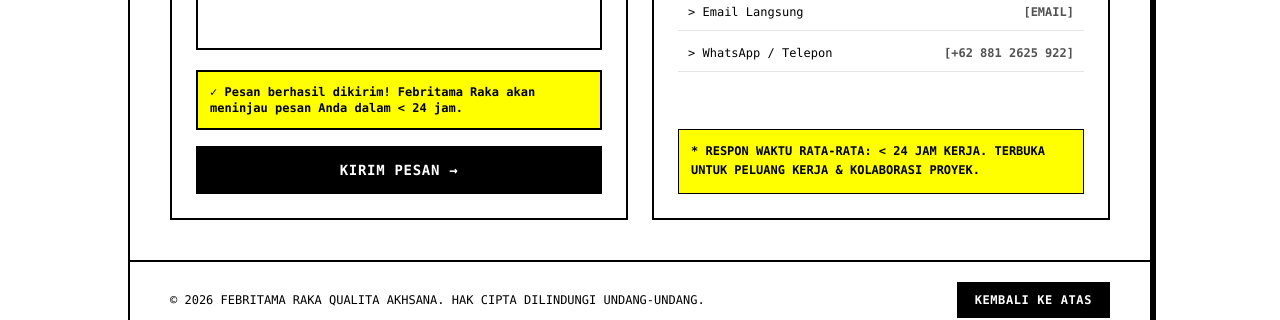
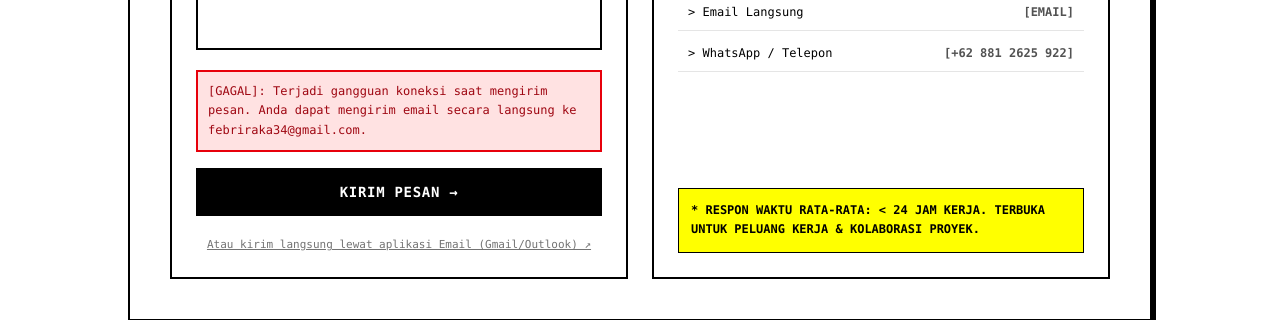
Before and after one commit to FbritamaRK/Portfolio-Website, a React (Vite) app: page / in a window 1280 px wide. Both pictures are taken after typing "Sample", "name@example.com", "Sample" into the empty fields and a click on the button "KIRIM PESAN →". Shown: the part 5751-6071 px from the top of the page. Built offline with nearby package versions, Linux system fonts and the light colour scheme; no server answers.

Commit message:
edit: edit email messages

```diff
--- a/src/components/ContactSection.tsx
+++ b/src/components/ContactSection.tsx
@@ -10,6 +10,7 @@ export const ContactSection: React.FC = () => {
     message: '',
   });
   const [status, setStatus] = useState<'idle' | 'submitting' | 'success' | 'error'>('idle');
+  const [statusMessage, setStatusMessage] = useState('');
   const [copiedEmail, setCopiedEmail] = useState(false);
 
   const headerRef = useScrollAnimation<HTMLDivElement>({ threshold: 0.2 });
@@ -17,19 +18,50 @@ export const ContactSection: React.FC = () => {
   const formColRef = useScrollAnimation<HTMLDivElement>({ threshold: 0.1 });
   const linksColRef = useScrollAnimation<HTMLDivElement>({ threshold: 0.1 });
 
-  const handleSubmit = (e: React.FormEvent) => {
+  const handleSubmit = async (e: React.FormEvent) => {
     e.preventDefault();
     if (!formData.name.trim() || !formData.email.trim() || !formData.message.trim()) {
       setStatus('error');
+      setStatusMessage('[PERINGATAN]: Mohon isi semua kolom yang diperlukan (Nama, Email, dan Pesan).');
       return;
     }
 
     setStatus('submitting');
-    setTimeout(() => {
-      setStatus('success');
-      setFormData({ name: '', email: '', message: '' });
-      setTimeout(() => setStatus('idle'), 6000);
-    }, 800);
+    setStatusMessage('');
+
+    try {
+      const response = await fetch(`https://formsubmit.co/ajax/${HERO_DATA.email}`, {
+        method: 'POST',
+        headers: {
+          'Content-Type': 'application/json',
+          'Accept': 'application/json',
+        },
+        body: JSON.stringify({
+          name: formData.name,
+          email: formData.email,
+          message: formData.message,
+          _subject: `[Portfolio] Pesan Baru dari ${formData.name}`,
+          _template: 'table',
+          _captcha: 'false',
+        }),
+      });
+
+      const data = await response.json().catch(() => null);
+
+      if (response.ok) {
+        setStatus('success');
+        setStatusMessage('✓ Pesan berhasil terkirim ke email febriraka34@gmail.com! Terima kasih, saya akan segera merespons.');
+        setFormData({ name: '', email: '', message: '' });
+        setTimeout(() => setStatus('idle'), 10000);
+      } else {
+        const errMsg = data?.message || 'Gagal mengirim pesan ke server email.';
+        throw new Error(errMsg);
+      }
+    } catch (error) {
+      console.error('Submit error:', error);
+      setStatus('error');
+      setStatusMessage('[GAGAL]: Terjadi gangguan koneksi saat mengirim pesan. Anda dapat mengirim email secara langsung ke febriraka34@gmail.com.');
+    }
   };
 
   const handleCopyEmail = () => {
@@ -119,14 +151,14 @@ export const ContactSection: React.FC = () => {
 
             {/* Status Messages */}
             {status === 'error' && (
-              <div className="bg-red-100 border-2 border-red-600 text-red-800 p-2 font-mono text-xs">
-                [PERINGATAN]: Mohon isi semua kolom yang diperlukan.
+              <div className="bg-red-100 border-2 border-red-600 text-red-800 p-2.5 font-mono text-xs leading-relaxed">
+                {statusMessage || '[PERINGATAN]: Mohon isi semua kolom yang diperlukan.'}
               </div>
             )}
 
             {status === 'success' && (
-              <div className="bg-[#ffff00] border-2 border-black text-black p-3 font-mono text-xs font-bold">
-                ✓ Pesan berhasil dikirim! Febritama Raka akan meninjau pesan Anda dalam &lt; 24 jam.
+              <div className="bg-[#ffff00] border-2 border-black text-black p-3 font-mono text-xs font-bold leading-relaxed">
+                {statusMessage}
               </div>
             )}
 
@@ -137,8 +169,18 @@ export const ContactSection: React.FC = () => {
               disabled={status === 'submitting'}
               className="w-full bg-black text-white py-3 px-4 font-mono font-bold text-xs sm:text-sm tracking-wider border-2 border-black hover:bg-neutral-800 transition active:scale-[0.99] cursor-pointer disabled:opacity-50"
             >
-              {status === 'submitting' ? 'MENGIRIM PESAN...' : 'KIRIM PESAN →'}
+              {status === 'submitting' ? 'MENGIRIM PESAN KE EMAIL...' : 'KIRIM PESAN →'}
             </button>
+
+            {/* Direct Email Link Fallback */}
+            <div className="text-center pt-1">
+              <a
+                href={`mailto:${HERO_DATA.email}?subject=Diskusi Proyek via Portfolio&body=Halo Febritama,%0D%0A%0D%0ASaya ingin berdiskusi mengenai...`}
+                className="text-neutral-500 hover:text-black underline text-[11px] font-mono transition"
+              >
+                Atau kirim langsung lewat aplikasi Email (Gmail/Outlook) ↗
+              </a>
+            </div>
           </form>
         </div>
 
```
